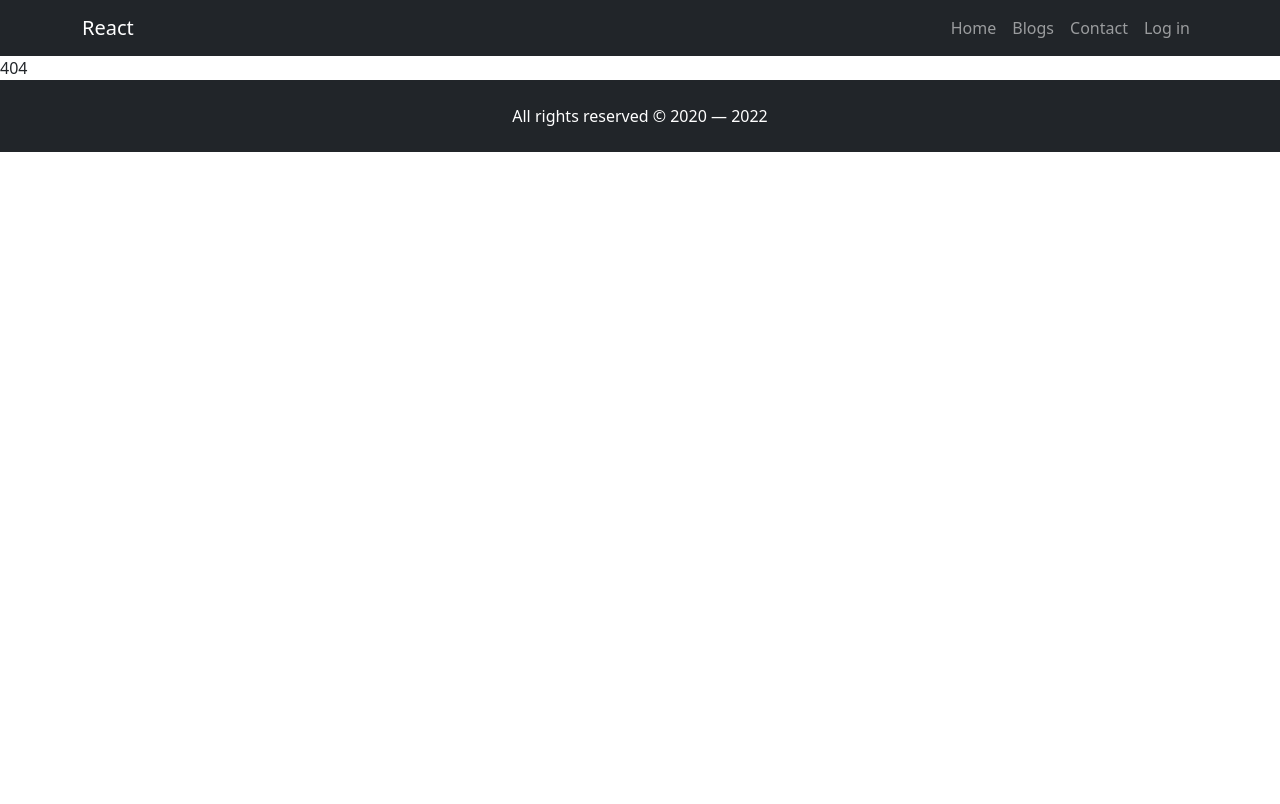
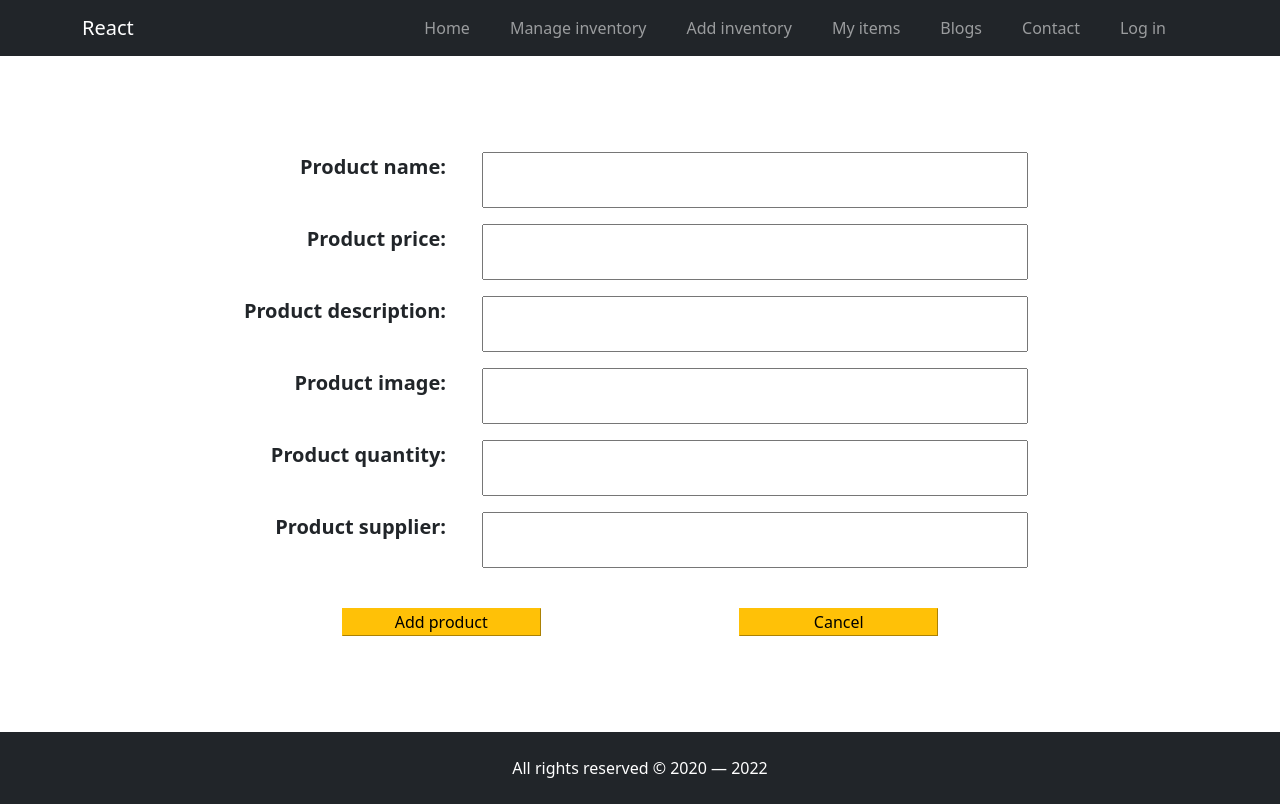
Before and after one commit to MdMehedi-Hasan/east-wood-warehouse, a React (Create React App) app: page /add in a window 1280 px wide. Before the commit this address had no page. Built offline with nearby package versions, Linux system fonts and the light colour scheme.

Commit message:
form for add new item added

```diff
--- a/src/App.js
+++ b/src/App.js
@@ -8,6 +8,10 @@ import Login from "./Components/Pages/Login/Login";
 import Register from "./Components/Pages/Login/Register";
 import Contact from "./Components/Pages/Contact/Contact";
 import NotFound from "./Components/Pages/NotFound/NotFound";
+import Blogs from "./Components/Pages/Blogs/Blogs";
+import Manage from "./Components/Pages/Manage/Manage";
+import Add from "./Components/Pages/Add/Add";
+import Myitems from "./Components/Pages/Myitems/Myitems";
 
 function App() {
   return (
@@ -15,7 +19,10 @@ function App() {
       <Header></Header>
       <Routes>
         <Route path="/" element={<Home></Home>}></Route>
-        <Route path="/blogs"></Route>
+        <Route path="/manage" element={<Manage></Manage>}></Route>
+        <Route path="/add" element={<Add></Add>}></Route>
+        <Route path="/myitems" element={<Myitems></Myitems>}></Route>
+        <Route path="/blogs" element={<Blogs></Blogs>}></Route>
         <Route path="/contact" element={<Contact></Contact>}></Route>
         <Route path="/login" element={<Login></Login>}></Route>
         <Route path="/register" element={<Register></Register>}></Route>
--- /dev/null
+++ b/src/Components/Pages/Add/Add.js
@@ -0,0 +1,22 @@
+import React from 'react';
+
+const Add = () => {
+    return (
+        <div className='text-center'>
+            <form className='container row mx-auto my-5 py-5'>
+                <span className='col-4 me-4 text-end fs-5 fw-bold'>Product name:</span><input className='col-8 w-50 mb-3 py-2 fs-4' type="text" /> <br />
+                <span className='col-4 me-4 text-end fs-5 fw-bold'>Product price:</span><input className='col-8 w-50 mb-3 py-2 fs-4' type="number" /> <br />
+                <span className='col-4 me-4 text-end fs-5 fw-bold'>Product description:</span><input className='col-8 w-50 mb-3 py-2 fs-4' type="text" /> <br />
+                <span className='col-4 me-4 text-end fs-5 fw-bold'>Product image:</span><input className='col-8 w-50 mb-3 py-2 fs-4' type="url"/> <br />
+                <span className='col-4 me-4 text-end fs-5 fw-bold'>Product quantity:</span><input className='col-8 w-50 mb-3 py-2 fs-4' type="number" /> <br />
+                <span className='col-4 me-4 text-end fs-5 fw-bold'>Product supplier:</span><input className='col-8 w-50 mb-3 py-2 fs-4' type="text" /> <br />
+                <div className='d-flex justify-content-around w-75 mx-auto'>
+                <button className='col-6 w-25 mt-4 btn-warning border-1'>Add product</button>
+                <button className='col-6 w-25 mt-4 btn-warning border-1'>Cancel</button>
+                </div>
+            </form>
+        </div>
+    );
+};
+
+export default Add;
--- /dev/null
+++ b/src/Components/Pages/Blogs/Blogs.css
@@ -0,0 +1,7 @@
+.header{
+    height: 750px;
+    font-family:monospace;
+    background-image: url('https://img.freepik.com/free-vector/modern-interior-with-yellow-sofa_1441-3957.jpg?t=st=1651282255~exp=1651282855~hmac=bdada2e249cc145bd46cdd575af85e328cb48f027c6935ab16d4633cd47fe29c&w=1060');
+    background-size: cover;
+    background-repeat: no-repeat;
+}
--- /dev/null
+++ b/src/Components/Pages/Blogs/Blogs.js
@@ -0,0 +1,19 @@
+import React from "react";
+import {Row } from "react-bootstrap";
+import BlogsCard from "../../Shared/Card/BlogsCard";
+import './Blogs.css'
+const Blogs = () => {
+  return (
+    <div>
+      <div className="header d-flex justify-content-center align-items-center fw-bold fs-2">Welcome to my blog</div>
+      <Row xs={1} md={2} className="container mt-5 mb-5 mx-auto g-4">
+        <BlogsCard title={'# Difference between javascript and nodejs'} ans={'Lorem ipsum dolor, sit amet consectetur adipisicing elit. Aliquid sed fugit, quo dicta aspernatur voluptas ut reiciendis optio minima molestias reprehenderit sit unde adipisci saepe. Vero ex beatae cum corporis.'}></BlogsCard>
+        <BlogsCard title={'# When should you use nodejs and when should you use mongodb'} ans={'Lorem ipsum dolor, sit amet consectetur adipisicing elit. Aliquid sed fugit, quo dicta aspernatur voluptas ut reiciendis optio minima molestias reprehenderit sit unde adipisci saepe. Vero ex beatae cum corporis.'}></BlogsCard>
+        <BlogsCard title={'# Differences between sql and nosql databases.'} ans={'Lorem ipsum dolor, sit amet consectetur adipisicing elit. Aliquid sed fugit, quo dicta aspernatur voluptas ut reiciendis optio minima molestias reprehenderit sit unde adipisci saepe. Vero ex beatae cum corporis.'}></BlogsCard>
+        <BlogsCard title={'# What is the purpose of jwt and how does it work'} ans={'Lorem ipsum dolor, sit amet consectetur adipisicing elit. Aliquid sed fugit, quo dicta aspernatur voluptas ut reiciendis optio minima molestias reprehenderit sit unde adipisci saepe. Vero ex beatae cum corporis.'}></BlogsCard>
+      </Row>
+    </div>
+  );
+};
+
+export default Blogs;
--- a/src/Components/Pages/Login/Register.js
+++ b/src/Components/Pages/Login/Register.js
@@ -46,6 +46,14 @@ const Register = () => {
               <div className="w-75 border border-1 p-5">
                   <h1 className="d-inline-block">Sign up:<hr /></h1>
           <Form className=" mx-auto" onSubmit={handleFormSubmit}>
+            <Form.Group className="mb-3">
+              <Form.Label>Your name</Form.Label>
+              <Form.Control
+                type="text"
+                name="name"
+                placeholder="Enter name"
+              />
+            </Form.Group>
             <Form.Group className="mb-3" controlId="formBasicEmail">
               <Form.Label>Email address</Form.Label>
               <Form.Control
--- /dev/null
+++ b/src/Components/Pages/Manage/Manage.js
@@ -0,0 +1,11 @@
+import React from 'react';
+
+const Manage = () => {
+    return (
+        <div>
+            this is manage inventory
+        </div>
+    );
+};
+
+export default Manage;
--- /dev/null
+++ b/src/Components/Pages/Myitems/Myitems.js
@@ -0,0 +1,11 @@
+import React from 'react';
+
+const Myitems = () => {
+    return (
+        <div>
+            this is my items
+        </div>
+    );
+};
+
+export default Myitems;
--- a/src/Components/Pages/NotFound/NotFound.js
+++ b/src/Components/Pages/NotFound/NotFound.js
@@ -1,9 +1,15 @@
 import React from 'react';
+import img from '../../../images/404.png'
 
 const NotFound = () => {
     return (
-        <div>
-            404
+        <div className='d-flex align-items-center justify-content-center text-center p-5'>
+            <div>
+                <img className='w-50 mt-5' src={img} alt="" />
+                <h4>The page you are looking for doesn't exist</h4>
+                <p>Your requested url doesn't exist to the server</p>
+                <button className="btn-primary">Go back</button>
+            </div>
         </div>
     );
 };
--- /dev/null
+++ b/src/Components/Shared/Card/BlogsCard.js
@@ -0,0 +1,23 @@
+import React from 'react';
+import { Card, Col } from 'react-bootstrap';
+import demo from "../../../images/Background (2).png";
+
+const BlogsCard = (props) => {
+    return (
+        <div>
+            <Col>
+      <Card>
+        <Card.Img variant="top" className="w-100" src={demo} />
+        <Card.Body>
+          <Card.Title>{props.title}</Card.Title>
+          <Card.Text>
+           {props.ans}
+          </Card.Text>
+        </Card.Body>
+      </Card>
+    </Col>
+        </div>
+    );
+};
+
+export default BlogsCard;
--- a/src/Components/Shared/Header/Header.js
+++ b/src/Components/Shared/Header/Header.js
@@ -11,10 +11,13 @@ const Header = () => {
   <Navbar.Toggle aria-controls="responsive-navbar-nav" />
   <Navbar.Collapse id="responsive-navbar-nav">
     <Nav className="ms-auto">
-      <Nav.Link as={Link} to="/">Home</Nav.Link>
-      <Nav.Link as={Link} to="/blogs">Blogs</Nav.Link>
-      <Nav.Link as={Link} to="contact">Contact</Nav.Link>
-      <Nav.Link as={Link} to="login">Log in</Nav.Link>
+      <Nav.Link as={Link} className="me-4" to="/">Home</Nav.Link>
+      <Nav.Link as={Link} className="me-4" to="/manage">Manage inventory</Nav.Link>
+      <Nav.Link as={Link} className="me-4" to="/add">Add inventory</Nav.Link>
+      <Nav.Link as={Link} className="me-4" to="/myitems">My items</Nav.Link>
+      <Nav.Link as={Link} className="me-4" to="/blogs">Blogs </Nav.Link>
+      <Nav.Link as={Link} className="me-4" to="contact">Contact</Nav.Link>
+      <Nav.Link as={Link} className="me-4" to="login">Log in</Nav.Link>
     </Nav>
 
   </Navbar.Collapse>
```
Also changed, not shown: src/images/404.png (added), src/images/blog.svg (added).
